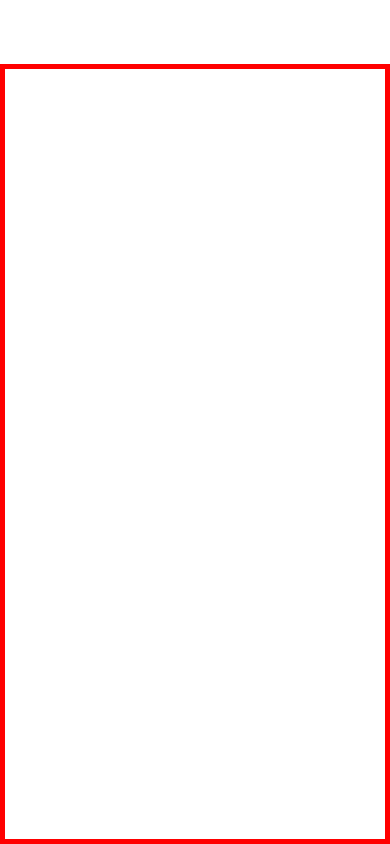
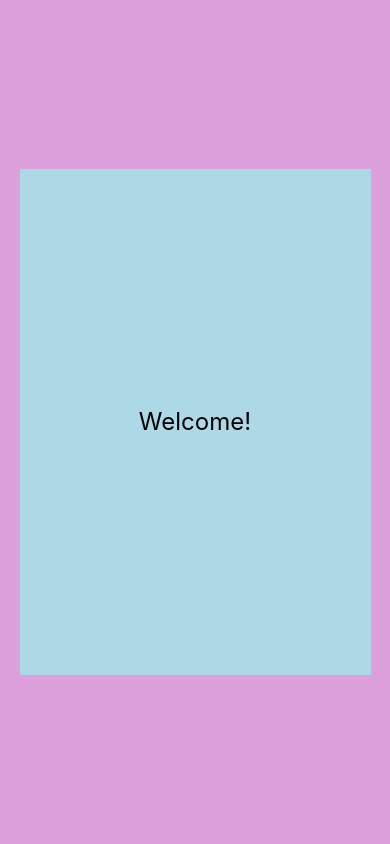
Before and after one commit to muazimmaqbool/React-Native-Tutorials, a React Native app: screen / in a window 390 px wide. Built offline with nearby package versions, Linux system fonts and the light colour scheme.

Commit message:
Dimensions API Code

```diff
--- a/App.js
+++ b/App.js
@@ -14,12 +14,14 @@ import E_FlexWrap from "./FlexBox and layout/E_FlexWrap";
 import F_FlexShrink from "./FlexBox and layout/F_FlexShrink";
 import G_FlexGrow from "./FlexBox and layout/G_FlexGrow";
 import H_Relative_Absolute_layout from "./FlexBox and layout/H_Relative_Absolute_layout";
+import DimensionsAPI from "./Dynamic UI/DimensionsAPI";
 const myImage = require("./assets/pic.jpg");
 const App = () => {
   return (
-    // <View style={{ flex: 1, backgroundColor: "teal", padding: 60 }}>
-    //view used only when working with flexbox
-    <View style={styles.container}>
+    <>
+     {/* <View style={{ flex: 1, backgroundColor: "teal", padding: 60 }}> */}
+    {/* view used only when working with flexbox */}
+    {/* <View style={styles.container}> */}
       {/* first custom component
       <Greet name="Muazim Maqbool"/>
       <Greet name="Basit Mushtaq"/> */}
@@ -126,7 +128,11 @@ const App = () => {
       <H_Relative_Absolute_layout styleprop={{ backgroundColor: "purple" }}>
         Box-6
       </H_Relative_Absolute_layout> */}
-    </View>
+    {/* </View> */}
+
+    {/*comment out Above code when working in Dynamic Ui folder */}
+    <DimensionsAPI/>
+    </>
   );
 };
 //learning about it first in components folder
--- /dev/null
+++ b/Dynamic UI/DimensionsAPI.js
@@ -0,0 +1,60 @@
+import { StyleSheet, Text, View ,Dimensions} from 'react-native'
+import React from 'react'
+/*
+->Dynamic User Interface:
+    - All our app users won't be using same device, they will be using different devices with different sizes , some might be small and some
+    might be larger, and some use Ipad,tablets also and some use app in potrait and some in landscape mode.
+    ->Dynamic UI's goal is to ensure that our app's user interface remains responsive to the different device suzes while
+     maintaining an optional user experience.
+     -> And to acheive this we have Dimensions API
+
+*/
+const DimensionsAPI = () => {
+  return (
+    <View style={styles.container}>
+      <View style={styles.box}>
+      <Text style={styles.text}>Welcome!</Text>
+      </View>
+    </View>
+  )
+}
+
+
+//getting devices width and height
+/*important -> Dimensions accepts two arguments screen and window
+screen: refers to the entire physical display of the device including areas that might be outside of visible viewport
+due to notches, statusbars,system nav bar's
+window: refers to the visible area of the screen occupied by you app's ui(for tasks involving ui elements within your applicantions
+    visible area you will want to use window)
+*/
+const windowWidth=Dimensions.get("window").width
+const windowHeight=Dimensions.get("window").height
+//we can now use these device dimensions to dynamically adjust styles based on the device size
+
+//In summary: Dimensions API provides access to devices size and using devices width and height you can create responsive styles for your app
+
+const styles = StyleSheet.create({
+    container:{
+        flex:1,
+        //backgroundColor:"plum",
+        backgroundColor:windowWidth>500?"teal":"plum",
+        alignItems:"center",
+        justifyContent:"center",
+    },
+    box:{
+        //width:300,
+        width:windowWidth > 500 ? "70%":"90%",
+        //height:300,
+        height:windowHeight > 600 ? "60%":"90%",
+        backgroundColor:"lightblue",
+        alignItems:"center",
+        justifyContent:"center"
+    },
+    text:{
+      //fontSize:24
+        fontSize:windowWidth>500?50:24,
+        color:windowWidth>500?"white":"black"
+    }
+})
+
+export default DimensionsAPI
```
